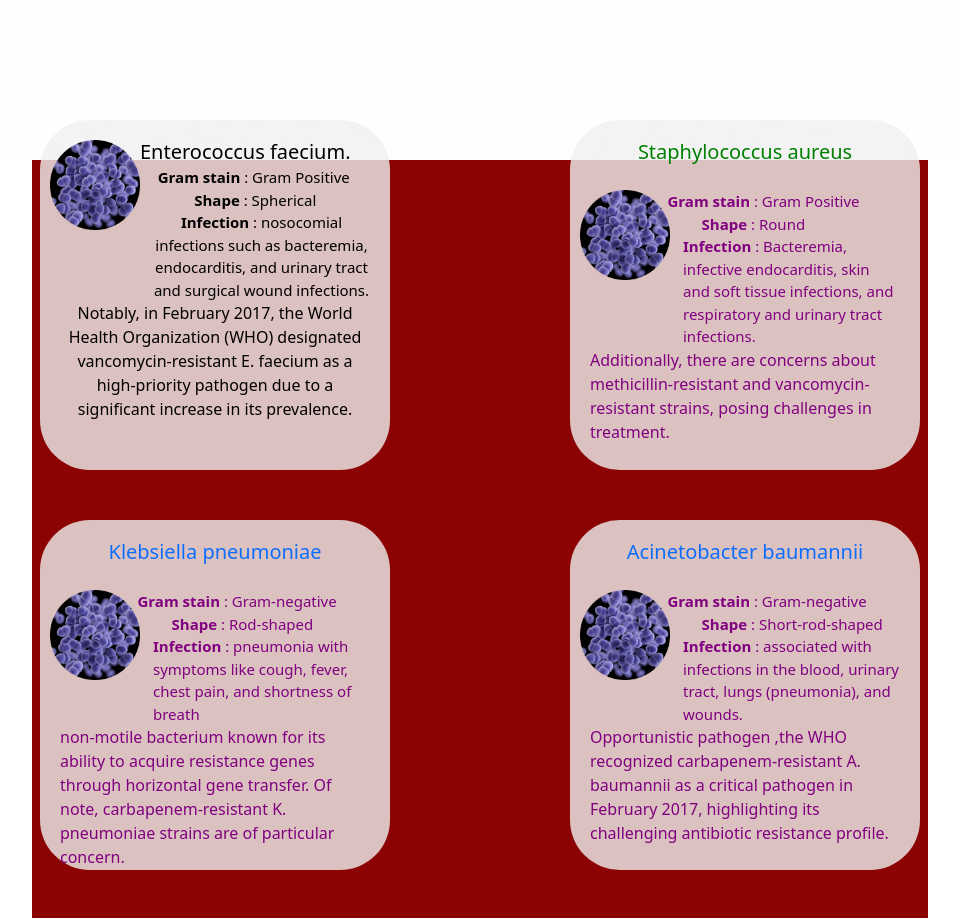
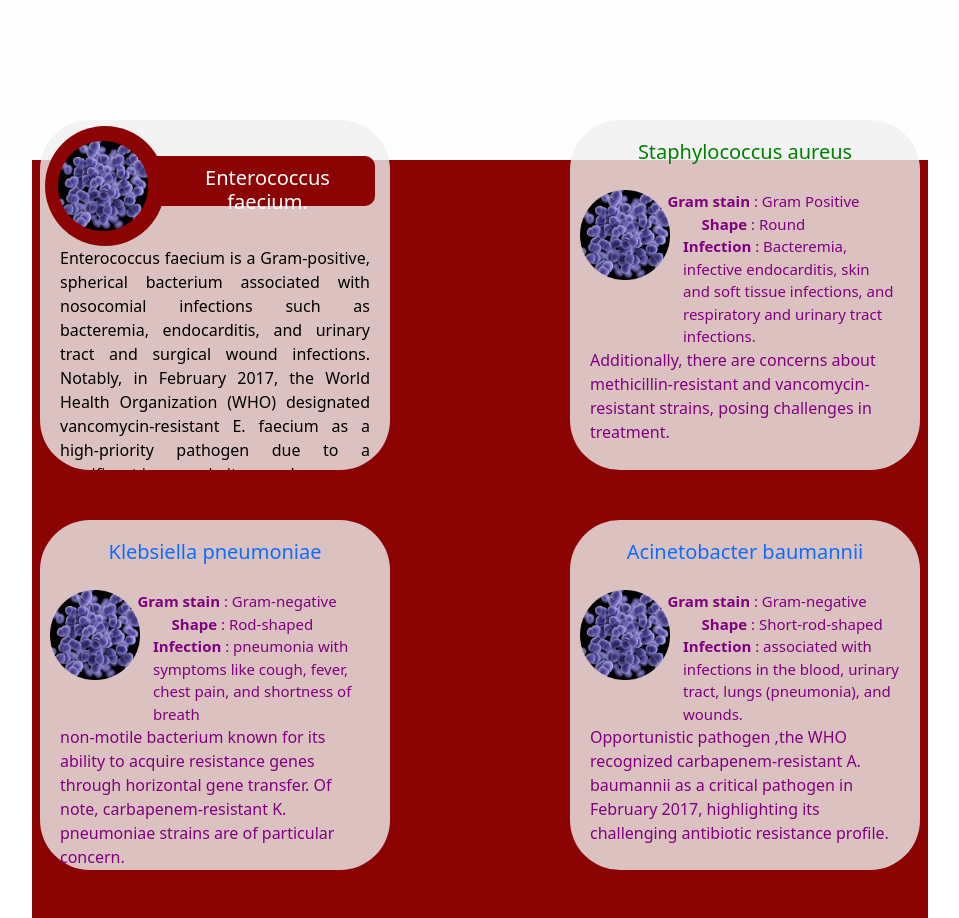
Before and after one commit to Rohithmk123/IAM, a React (Vite) app in the folder IAM/: page / in a window 1280 px wide. Shown: the part 780-1698 px from the top of the page, without its empty margins (160-1119 px from the left). Built offline with nearby package versions, Linux system fonts and the light colour scheme.

Commit message:
heading style changed

```diff
--- a/IAM/src/FloatingInfo/FloatingInfo1.jsx
+++ b/IAM/src/FloatingInfo/FloatingInfo1.jsx
@@ -1,11 +1,10 @@
 import React, { useState, useEffect } from 'react';
-
 import { Link } from 'react-router-dom';
-
 
 function FloatingInfo1() {
   const [scrollPosition, setScrollPosition] = useState(0);
   const [position, setPosition] = useState('200px'); // Initial position
+  const [isHovered, setIsHovered] = useState(false);
 
   useEffect(() => {
     const handleScroll = () => {
@@ -33,40 +32,92 @@
     }
   }, [scrollPosition]);
 
-  return (<Link to="Enterococcus Page">
-    <div id="floatingInfo1" style={{ position: 'absolute', left: position, top: '900px', zIndex: '1', width: '350px', height: '350px', padding: '20px', backgroundColor: 'rgba(240, 240, 240, 0.8)', transition: 'left 0.5s ease-in-out', textAlign: 'center', color: 'black',borderRadius:'50px' }}>
-      {/* Add your additional information content here */}
-      <div>
+  const handleMouseEnter = () => {
+    setIsHovered(true);
+  };
 
-        <p style={{  textDecoration: '',textDecorationColorcolor:'black',textAlign: 'center' }}>
-                 <h5 style={{  position: 'absolute', top: '20px', left: '100px' }}
-                         >Enterococcus faecium.</h5> </p>
-                 <img
+  const handleMouseLeave = () => {
+    setIsHovered(false);
+  };
+
+  const headingStyle = {
+    position: 'absolute',
+    top: '10px',
+    left: '105px',
+    zIndex: '1',
+    color: isHovered ? 'black' : 'white', // Change color on hover
+    transition: 'color 0.3s ease-in-out',
+  };
+
+  return (
+    <Link to="Enterococcus Page">
+      <div
+        id="floatingInfo1"
+        style={{
+          position: 'absolute',
+          left: position,
+          top: '900px',
+          zIndex: '1',
+          width: '350px',
+          height: '350px',
+          padding: '20px',
+          backgroundColor: 'rgba(240, 240, 240, 0.8)',
+          transition: 'left 0.5s ease-in-out',
+          textAlign: 'center',
+          color: 'black',
+          borderRadius: '50px',
+          overflow: 'hidden'
+        }}
+        onMouseEnter={handleMouseEnter}
+        onMouseLeave={handleMouseLeave}
+      >
+        {/* Add your additional information content here */}
+        <div style={{ position: 'relative' }}>
+          <div
+            style={{
+              position: 'absolute',
+              top: '-30px',
+              left: '-15px',
+              width: '120px',
+              height: '120px',
+              borderRadius: '50%',
+              backgroundColor: isHovered ? 'purple' : '#8c0303', // Change color on hover
+              zIndex: '-1'
+            }}
+          ></div>
+          <div
+            style={{
+              position: 'absolute',
+              top: '0',
+              left: '50%',
+              transform: 'translateX(-50%)',
+              width: '320px',
+              height: '50px',
+              backgroundColor: isHovered ? 'purple' : '#8c0303', // Change color on hover
+              zIndex: '-1',
+              borderRadius: '10px'
+            }}
+          ></div>
+          <div>
+            <p style={{ textDecoration: '', color: 'white', textAlign: 'center' }}>
+              <h5 style={headingStyle}>Enterococcus faecium.</h5>
+            </p>
+          </div>
+          <img
             src='/e facum.jpg' // Replace with the actual path to your image
             alt="Enterococcus Image"
-            style={{ width: '90px', height: '90px', position: 'absolute', top: '20px', left: '10px' }}
+            style={{ width: '90px', height: '90px', position: 'absolute', top: '-15px', left: '-2px', zIndex: '1' }}
           />
-
-       <div style={{ fontSize: '15px', paddingTop: '10px' }}>
-      <div style={{ marginLeft: '25%' }}><h7 style={{ fontWeight:'bold' }}>Gram stain</h7> : Gram Positive</div>
-            <div style={{ marginLeft: '26%'}}><h7 style={{ fontWeight:'bold' }}>Shape</h7> :   Spherical</div>
-            <div style={{ marginLeft: '30%',textalign:'justify' }}> <h7 style={{ fontWeight:'bold' }}>Infection </h7> :  nosocomial
-                   infections such as bacteremia, endocarditis,
-                  and urinary tract and surgical wound infections.
-                      </div>
-
+          <div style={{ position: 'absolute', textAlign: 'justify', top: '90px', zIndex: '1' }}>
+            Enterococcus faecium is a Gram-positive, spherical bacterium associated with nosocomial
+            infections such as bacteremia, endocarditis, and urinary tract and surgical wound infections.
+            Notably, in February 2017, the World Health Organization (WHO) designated
+            vancomycin-resistant E. faecium as a high-priority pathogen due to a significant increase in its
+            prevalence.
           </div>
-          <div style={{ textalign:'justify' }}>Notably, in February 2017, the World Health Organization (WHO) designated
-                            vancomycin-resistant E. faecium as a high-priority pathogen due to a significant increase in its
-                           prevalence.</div>
-
-
-
-
-
+        </div>
       </div>
-    </div>
-  </Link>
+    </Link>
   );
 }
 
```
